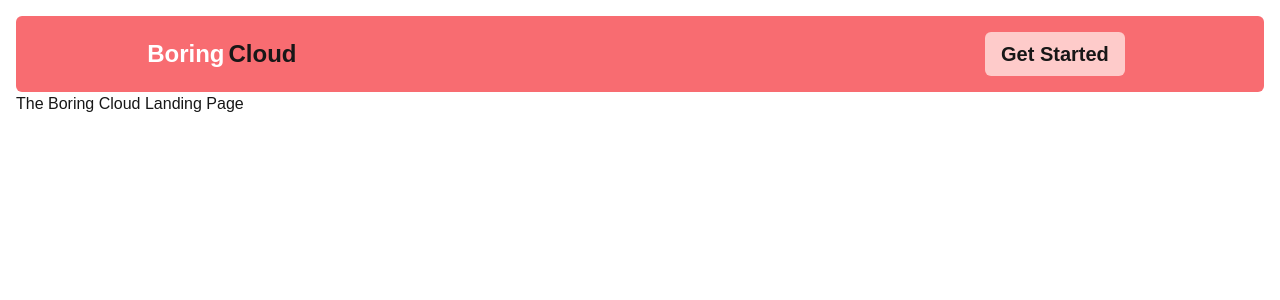
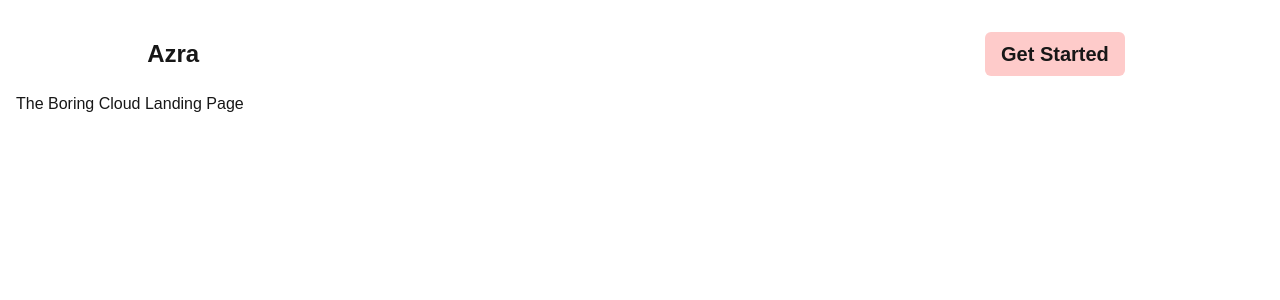
Before and after one commit to BoringCloud-saas/the-boring-cloud, a Next.js app: page / in a window 1280 px wide. Shown: the top 300 px of the page. Built offline with nearby package versions, Linux system fonts and the light colour scheme.

Commit message:
SaaS Name change to Azra

```diff
--- a/app/components/Navigation.tsx
+++ b/app/components/Navigation.tsx
@@ -4,10 +4,9 @@ export default function Navigation() {
     }
 
     return (
-        <div className="flex justify-between items-center p-2 bg-[#f86c71] rounded-md">
+        <div className="flex justify-between items-center p-2 rounded-md">
             <div className="flex items-center ml-[10%]">
-                <h1 className="text-2xl font-semibold text-[#ffffff] mr-1">Boring</h1>
-                <h1 className="text-2xl font-semibold">Cloud</h1>
+                <h1 className="text-2xl font-semibold text-[#000000 mr-1">Azra</h1>
             </div>
 
             <div className="flex p-2 items-center mr-[10%]">
```
